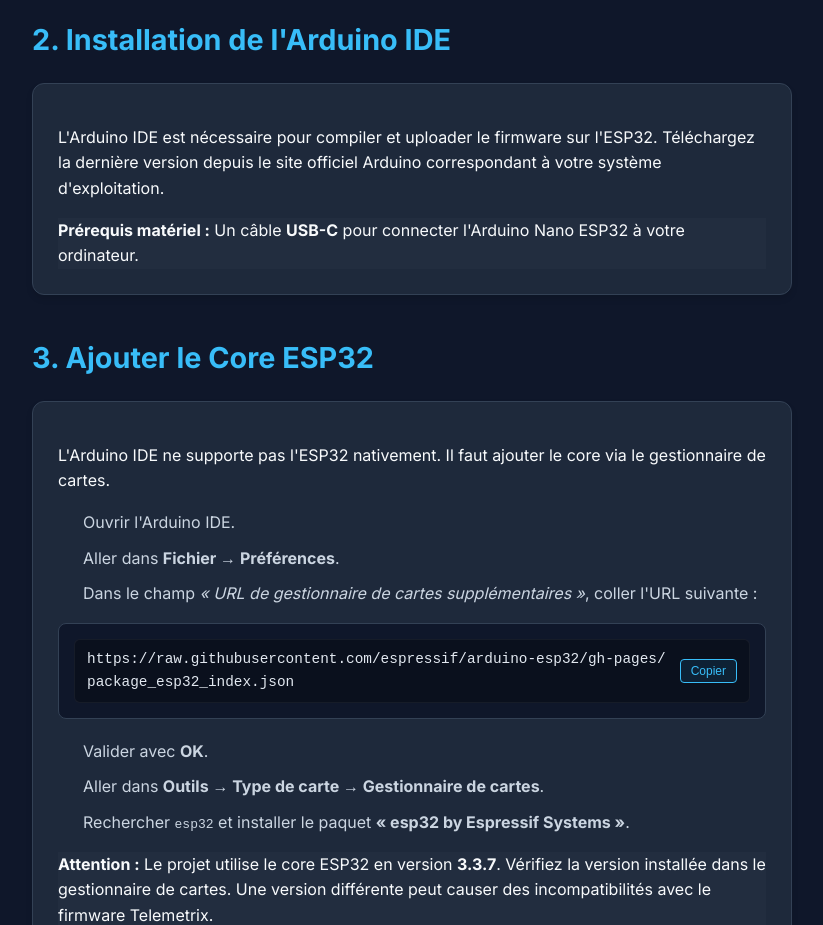
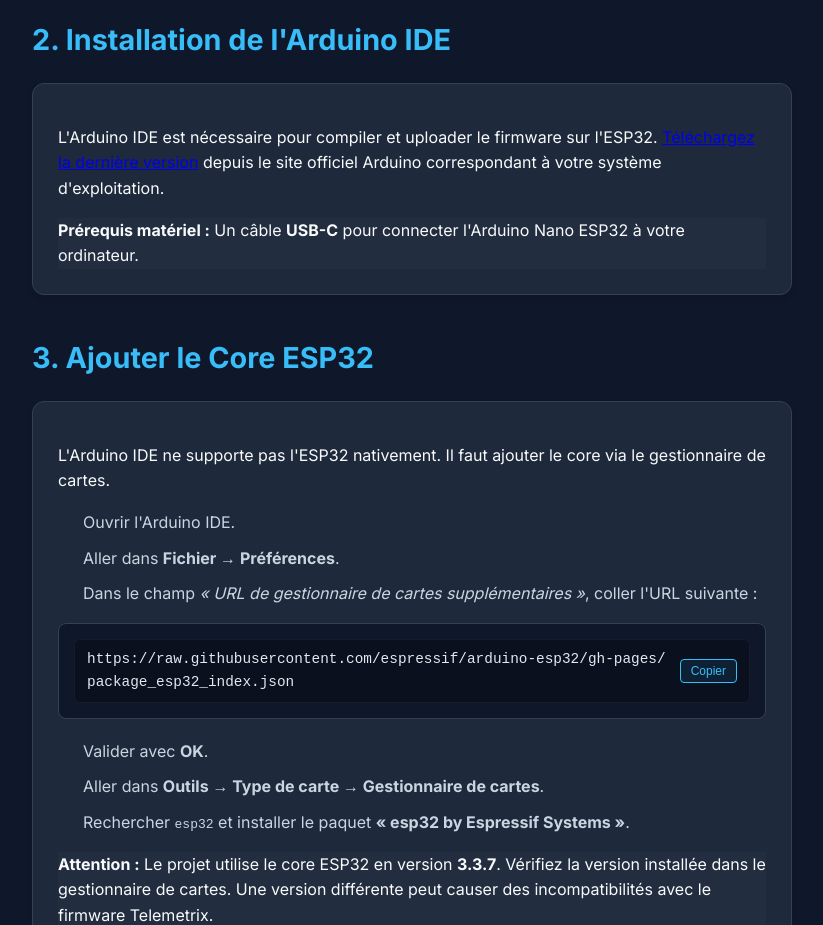
Before and after one commit to wiki-plugins-dap-pymodaq/wiki-plugins-dap-pymodaq.github.io, a website: page public/Arduino/firmware.html in a window 1280 px wide. Shown: the part 960-1885 px from the top of the page, without its empty margins (408-1231 px from the left). Drawn offline with Linux system fonts and the light colour scheme.

Commit message:
Add image and edit firmwarewiki arduino

```diff
--- a/public/Arduino/firmware.html
+++ b/public/Arduino/firmware.html
@@ -93,7 +93,7 @@
         <div class="card">
           <p>
             L'Arduino IDE est nécessaire pour compiler et uploader le firmware sur l'ESP32.
-            Téléchargez la dernière version depuis le site officiel Arduino correspondant à votre
+            <a href="https://github.com/arduino/arduino-ide/releases/tag/2.3.9">Téléchargez la dernière version</a> depuis le site officiel Arduino correspondant à votre
             système d'exploitation.
           </p>
           <div class="info-box mt-15">
```
Also changed, not shown: public/Arduino/images/arduinoide1.png (added), public/Arduino/images/monitor_ip.png (added).
